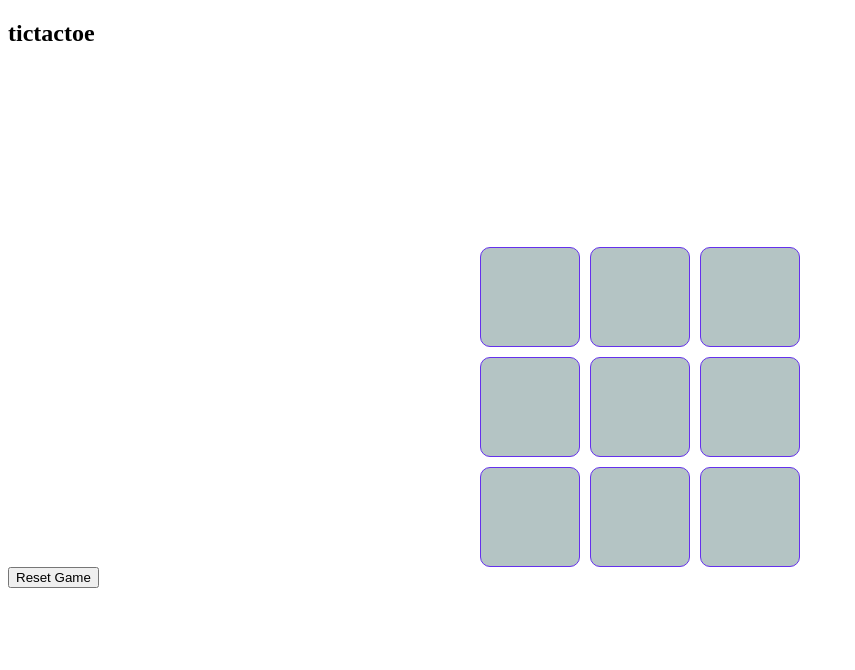
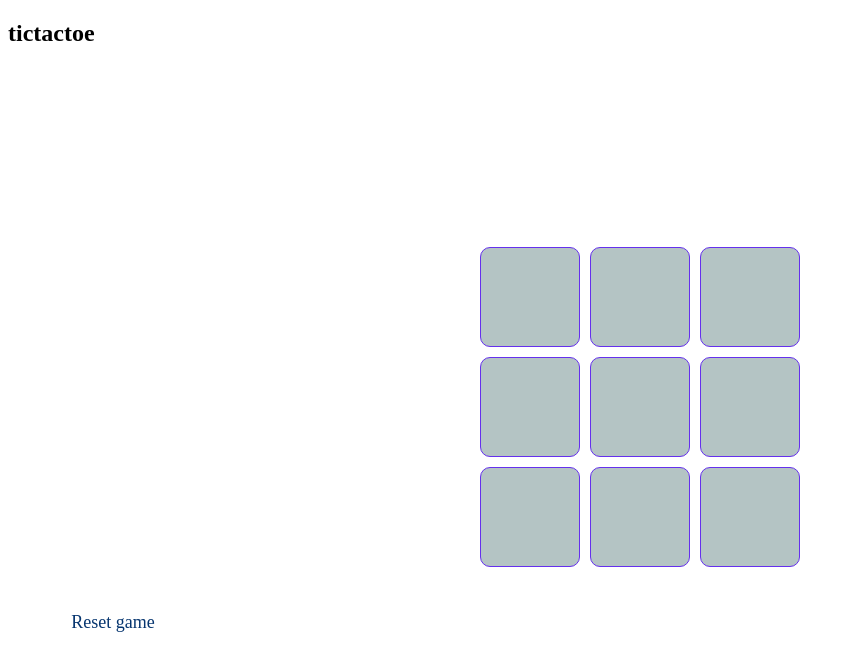
Before and after one commit to OJB2025/games, a React (Vite) app: page / in a window 1280 px wide. Shown: the top 670 px of the page, without its empty margins (0-855 px from the left). Built offline with nearby package versions, Linux system fonts and the light colour scheme.

Commit message:
reset button trial 2

```diff
--- a/src/App.css
+++ b/src/App.css
@@ -20,15 +20,16 @@
   font-size: 70px;
   line-height: 98px;
 }
-
-.button{
-    padding: 10px 20px;
-    font-size: 16px;
-    background-color: #4CAF50;
-    color: white;
-    border: none;
-    border-radius: 5px;
-    cursor: pointer;
-    transition: background-color 0.3s;
-    margin-top: 20px;
+.btn{
+  width: 150px;
+  height: 50px;
+  background: #ffffff;
+  color: #06356f;
+  line-height: 50px;
+  text-align: center;
+  font-size: 18px;
+  font-weight: 400;
+  margin: 30px;
+  border-radius: 10px;
+  cursor: pointer;
 }
--- a/src/App.jsx
+++ b/src/App.jsx
@@ -49,7 +49,7 @@ function App() {
         <div className='box'onClick={()=>{clickBox(box8, setBox8)}}>{box8}</div>
         <div className='box'onClick={()=>{clickBox(box9, setBox9)}}>{box9}</div>
       </div>
-      <button onClick={resetGame}>Reset Game</button> {/* Reset button */}
+      <div class="btn">Reset game</div>
     </>
 
   )
```
